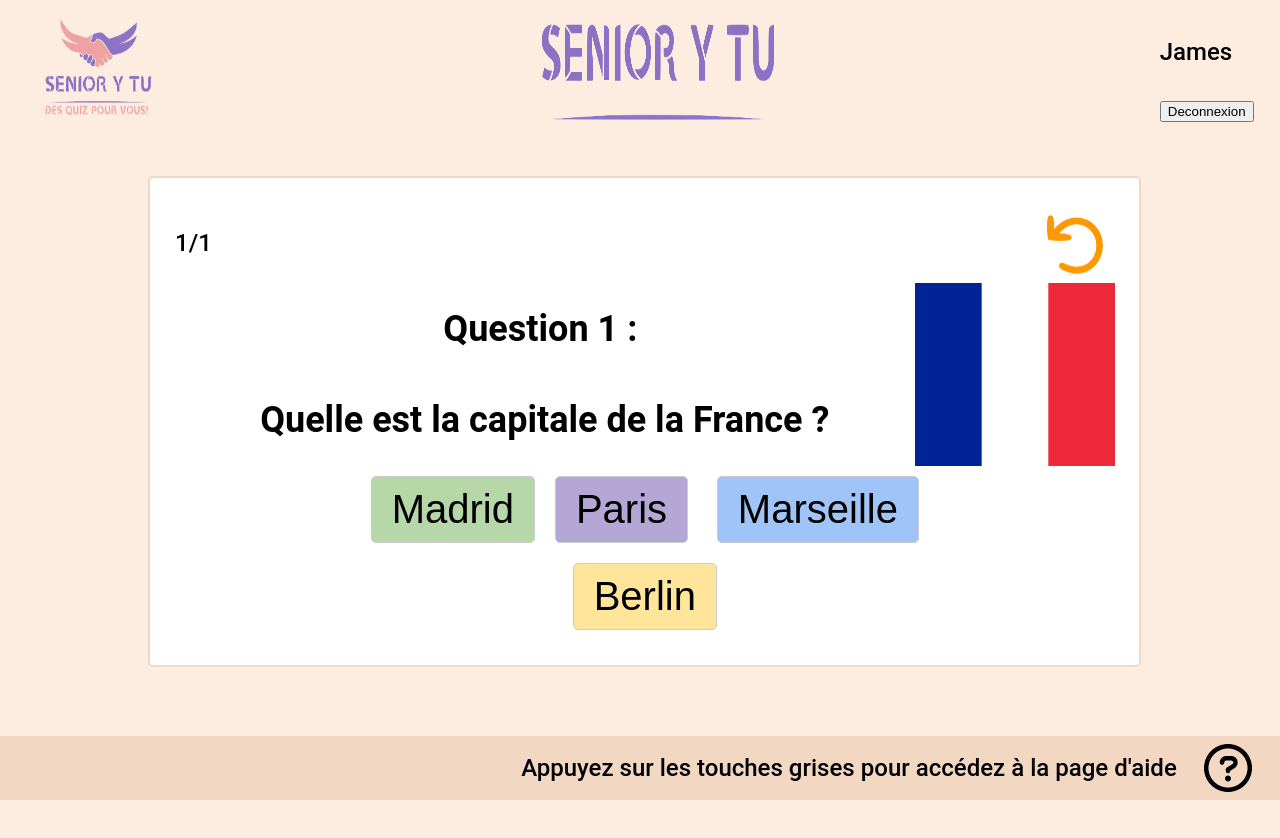
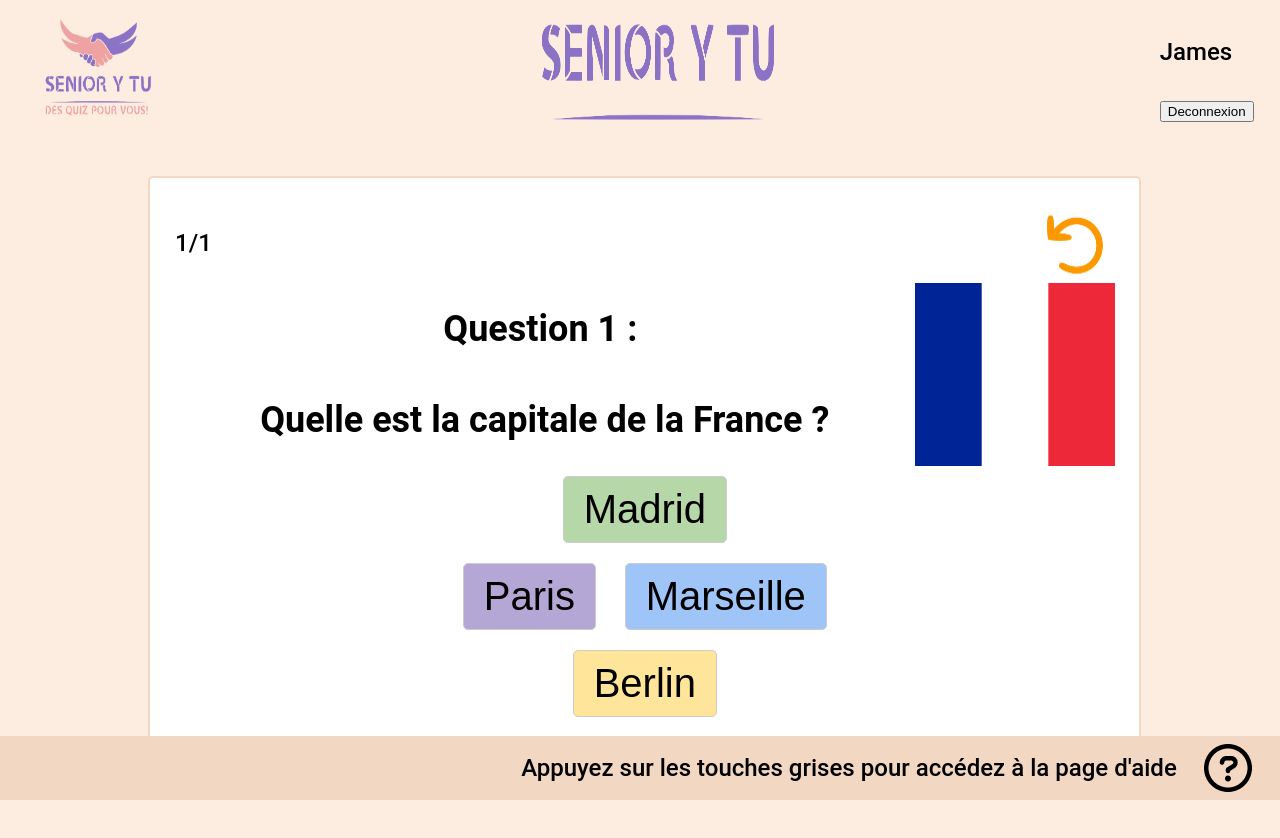
Before and after one commit to 2019-2020-ps6/2022-2023-ps6-senior-y-tu, an Angular app in the folder front-end/: page /show-question/1 in a window 1280 px wide. Shown: the top 838 px of the page. Before the commit the page ends 800 px from the top, so only its background shows below. Built offline with nearby package versions, Linux system fonts and the light colour scheme.

Commit message:
ajustement des reponses d'un quiz

```diff
--- a/front-end/src/app/questions/show-question/show-question.component.html
+++ b/front-end/src/app/questions/show-question/show-question.component.html
@@ -20,7 +20,9 @@
       <button class="question1" [appQuestionDirective]="questions?.reponses?.[0]" appPolice>
         {{questions?.reponses?.[0]?.valeur}}
       </button>
+    </div>
 
+    <div class="reponse">
       <button class="question2" [appQuestionDirective]="questions?.reponses?.[1]" appPolice>
         {{questions?.reponses?.[1]?.valeur}}
       </button>
```
